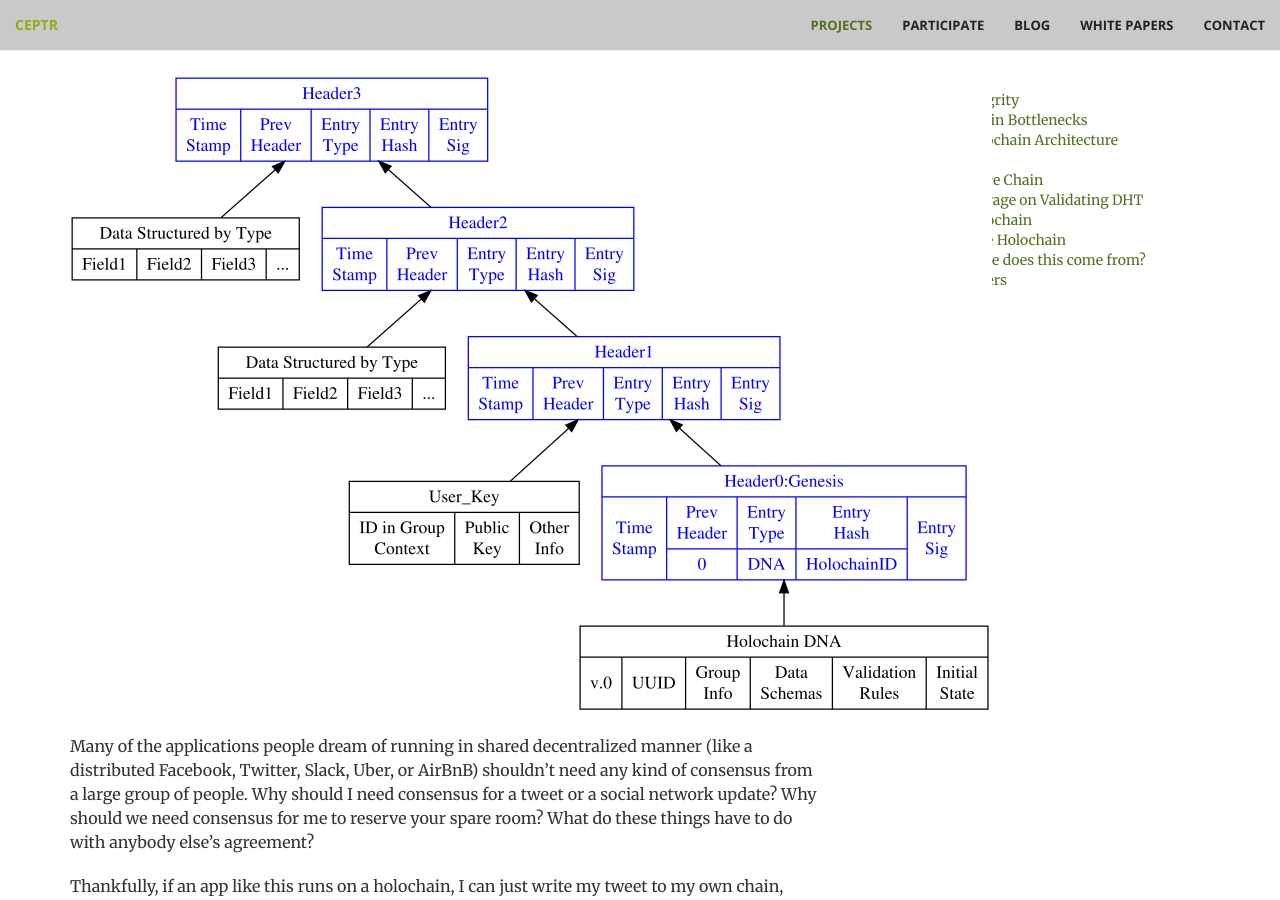
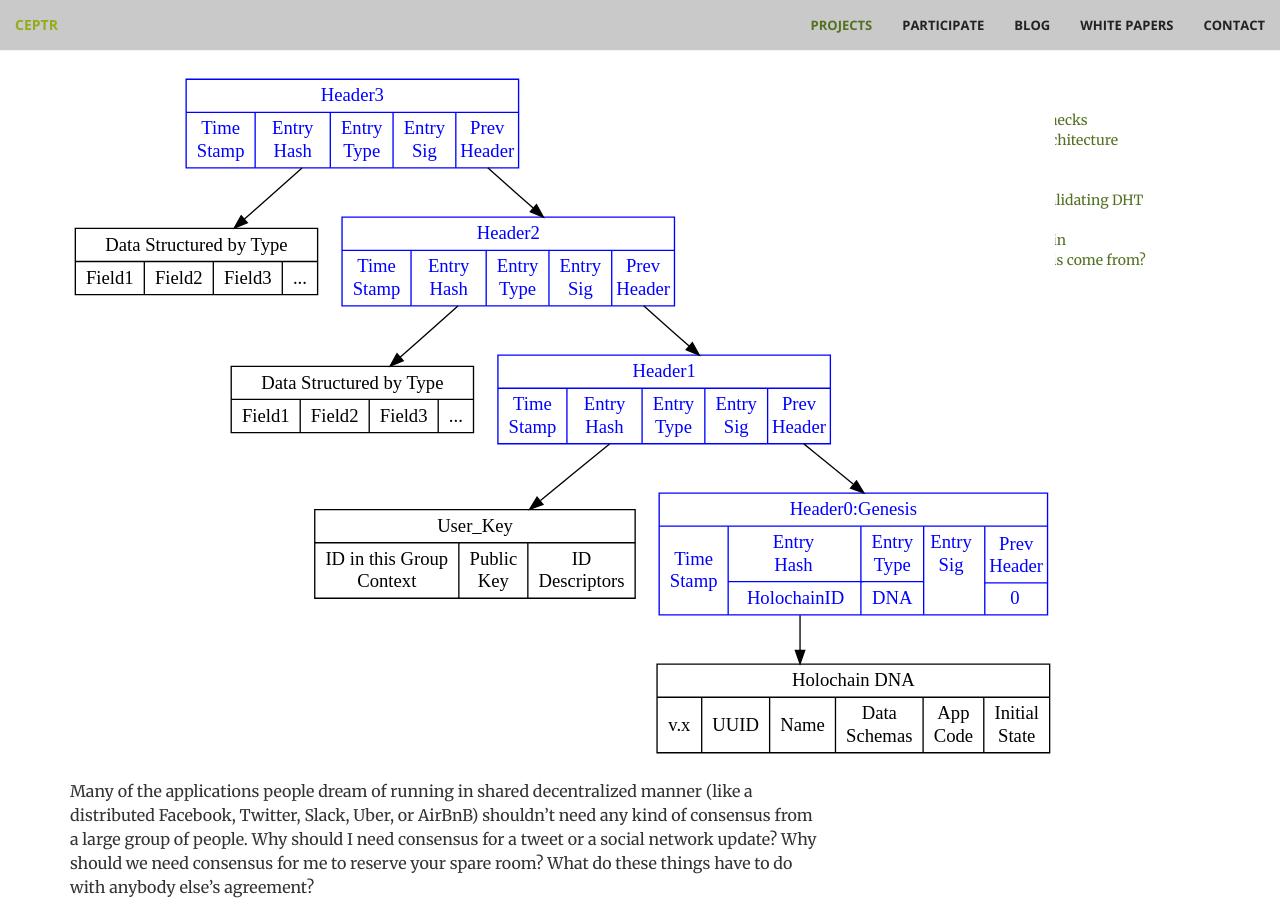
Before and after one commit to metacurrency/ceptr-org, a Jekyll site: the page built from _projects/holochain.md, in a window 1280 px wide and 900 px high, scrolled down 3510 px. Built offline with Jekyll 4.4.1, drawn with Linux system fonts in a browser that asks for light colours.

Commit message:
improvements to source chain image

```diff
--- a/_projects/holochain.md
+++ b/_projects/holochain.md
@@ -76,7 +76,7 @@
 ### Local Source Chain
 Instead a shared global ledger like blockchains, every person has their own local chain that they sign things to before publishing them to the shared DHT. Interactions involving multiple parties (such as a currency transfer between two people) are signed by EACH party and committed to their own chains, and then shared to DHT by each party.
 
-![Holochain_Source](/images/Holochain_Source.png)
+![Holochain_Source](/images/chain.svg)
 
 Many of the applications people dream of running in shared decentralized manner (like a distributed Facebook, Twitter, Slack, Uber, or AirBnB) shouldn't need any kind of consensus from a large group of people. Why should I need consensus for a tweet or a social network update? Why should we need consensus for me to reserve your spare room? What do these things have to do with anybody else's agreement?
 
```
Also changed, not shown: images/chain.svg (added).
